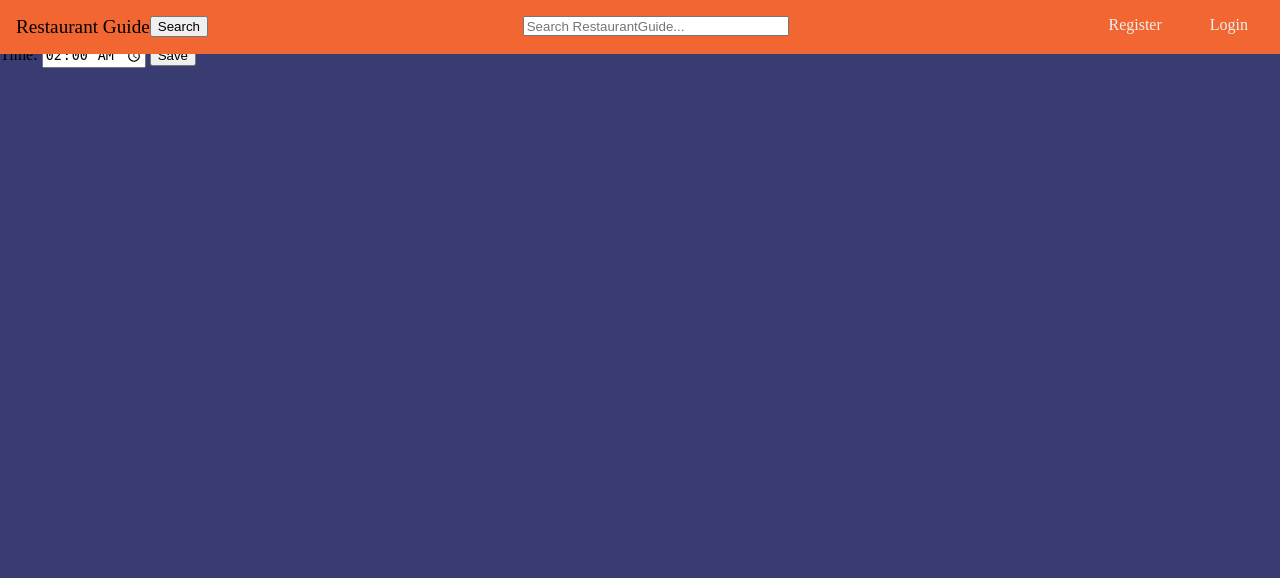
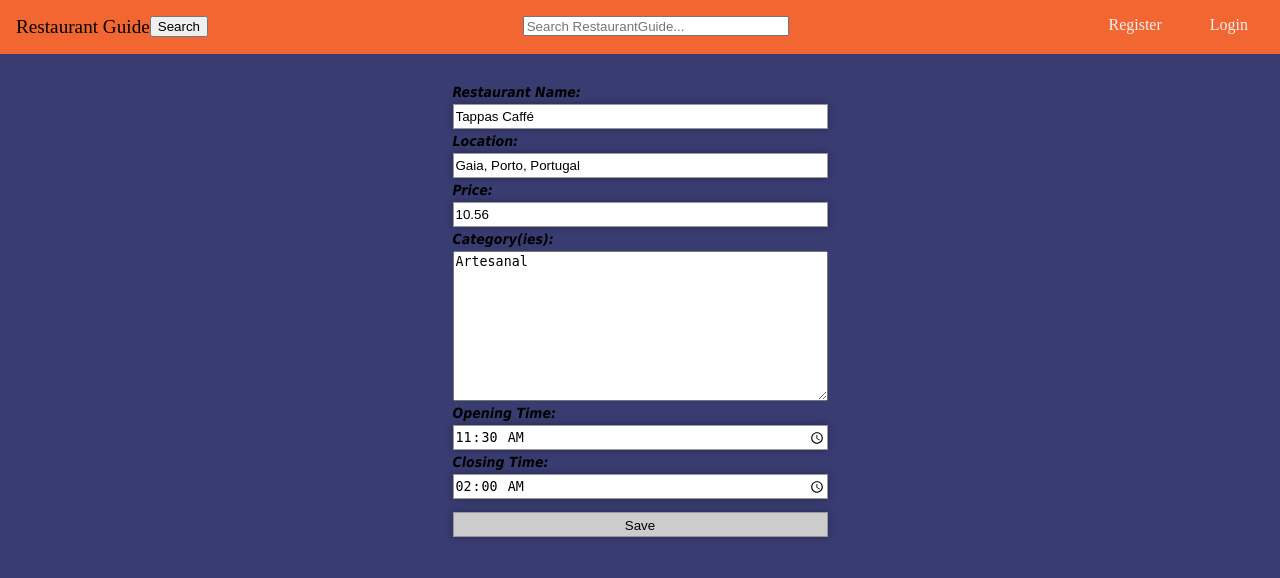
Before and after one commit to MitchLira/FEUP-LTW, a PHP site: page /pages/edit_restaurant.php?id=1 in a window 1280 px wide. Shown: the top 578 px of the page. Run offline with PHP 8.4, Linux system fonts and the light colour scheme; data comes from the database, SQL or seed files in the repository; both versions use the stored data as it was after the commit.

Commit message:
styling css edit_restaurant almost done

```diff
--- a/css/edit_restaurant.css
+++ b/css/edit_restaurant.css
@@ -38,4 +38,51 @@ a {
 	margin-right: 3em;
 }
 
+
+
 /*******************/
+
+#editRestaurant {
+  margin: auto;
+  margin-top: 5em;
+  position: relative;
+  width: fit-content;
+  height: fit-content;
+  font-family: Tahoma, Geneva, sans-serif;
+  font-size: 14px;
+  font-style: italic;
+  line-height: 24px;
+  font-weight: bold;
+  color: black;
+  text-decoration: none;
+  padding: 10px;
+}
+
+form label{
+	margin-top: 3em;
+	cursor: pointer;
+}
+
+form input {
+  width: 375px;
+  display: block;
+  border: 1px solid #999;
+  height: 25px;
+  -webkit-box-shadow: 0px 0px 8px rgba(0, 0, 0, 0.3);
+  -moz-box-shadow: 0px 0px 8px rgba(0, 0, 0, 0.3);
+  box-shadow: 0px 0px 8px rgba(0, 0, 0, 0.3);
+}
+
+
+textarea {
+  width: 375px;
+  height: 150px;
+  display: block;
+}
+
+#buttonSave {
+    padding:5px 15px;
+    background:#ccc;
+    cursor:pointer;
+	margin-top: 1em;
+}
--- a/templates/edit_restaurant.php
+++ b/templates/edit_restaurant.php
@@ -1,4 +1,4 @@
-<form action="../actions/save_restaurant.php" method="post">
+<form action="../actions/save_restaurant.php" method="post" id="editRestaurant">
 
     <input type="hidden" name="id" value="<?=$restaurant['id']?>">
 
@@ -26,6 +26,6 @@
         <input type="time" name="close" value="<?=$restaurant['close']?>">
     </label>
 
-    <input type="submit" name="submit" value="Save">
+    <input type="submit" name="submit" value="Save" id="buttonSave">
 
 </form>
```
Also changed, not shown: database.db.
